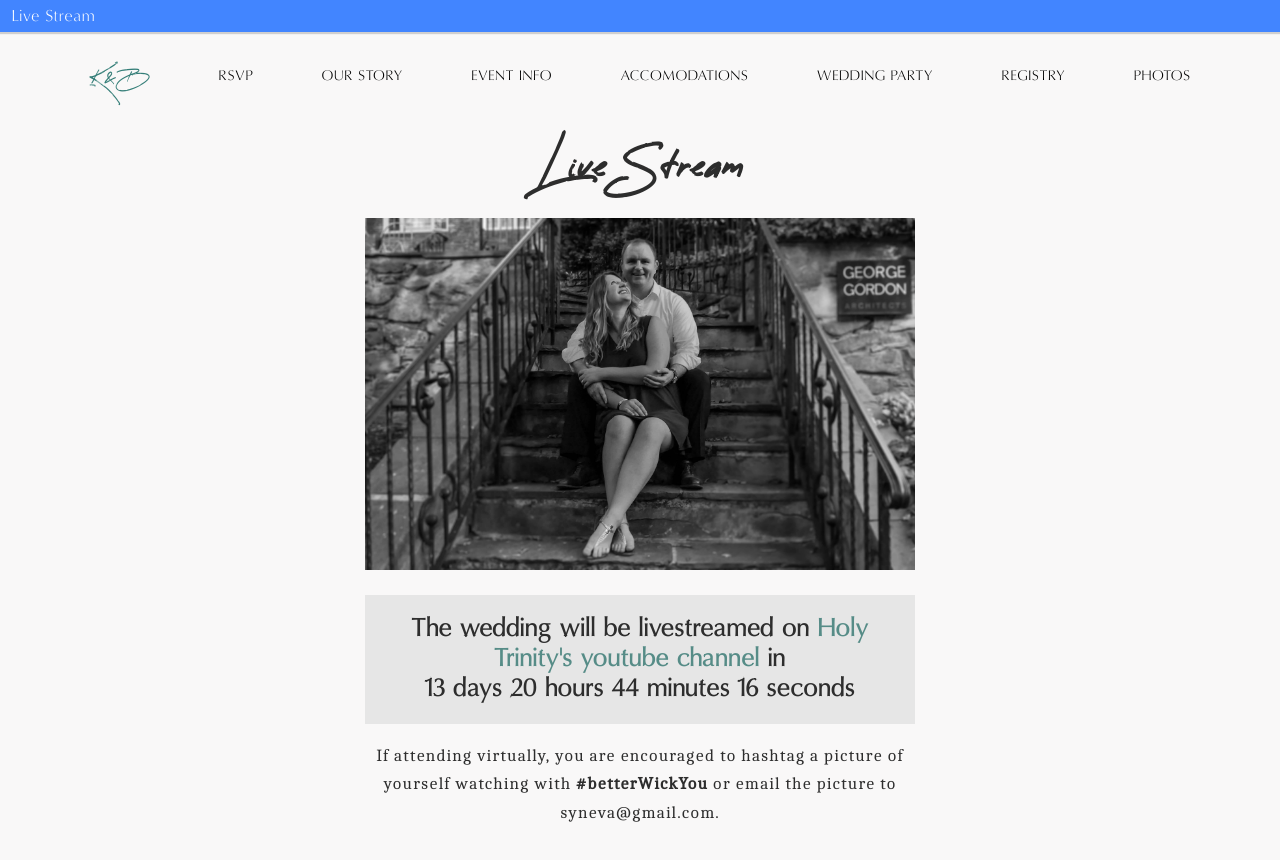
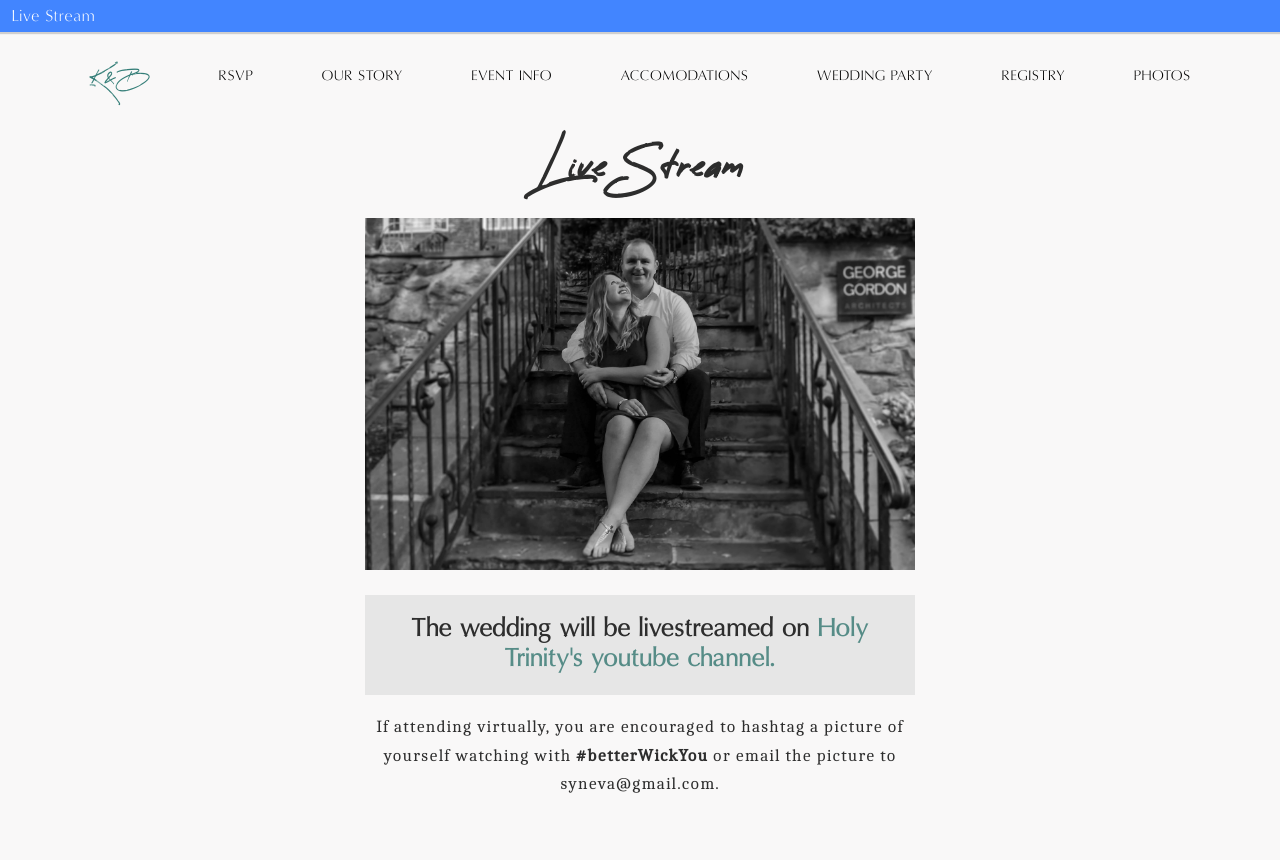
Before and after one commit to syneva-runyan/katie-and-brian, a React (Create React App) app: page /live-stream in a window 1280 px wide. Shown: the top 860 px of the page. Built offline with nearby package versions, Linux system fonts and the light colour scheme; what shuffle-array would draw is missing.

Commit message:
Removed countdown

```diff
--- a/src/blocks/LiveStream.js
+++ b/src/blocks/LiveStream.js
@@ -20,13 +20,21 @@ const LiveStream = function () {
                 <a target="_blank"
                     rel="noopener noreferrer"
                     href="https://www.youtube.com/channel/UC1ee7lmibIVuUQhMuqyCgrQ" >
-                    Holy Trinity's youtube channel</a> in
+                    Holy Trinity's youtube channel.</a>
+                    {/* in
                     <Countdown
                         date={new Date('2020-09-05T17:00+00:00')} //UTC
                         intervalDelay={0}
-                        renderer={props => <div>
-                            {props.days > 0 && `${props.days} days`} {props.hours} hours {props.minutes} minutes {props.seconds} seconds</div>}
-                    />
+                        renderer={props => {
+                            const daysText = props.days > 0 && `${props.days} day` || '';
+                        return (
+                            <div>
+                                {props.total > 0 ?
+                                `${daysText} ${props.hours} hours ${props.minutes} minutes ${props.seconds} seconds` :
+                                'Now!!'}
+                            </div>);
+                        }}
+                    /> */}
                 </strong>
             </p>
              <p>
```
